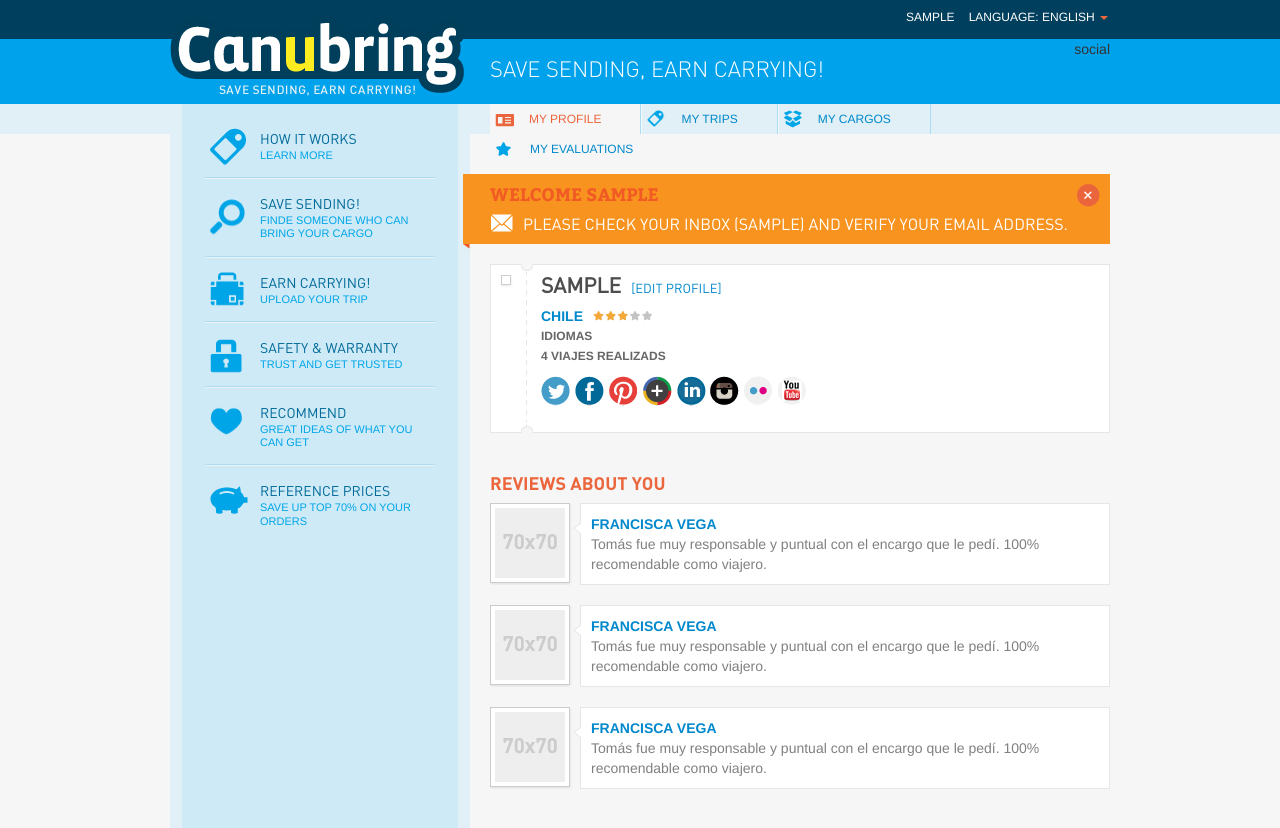
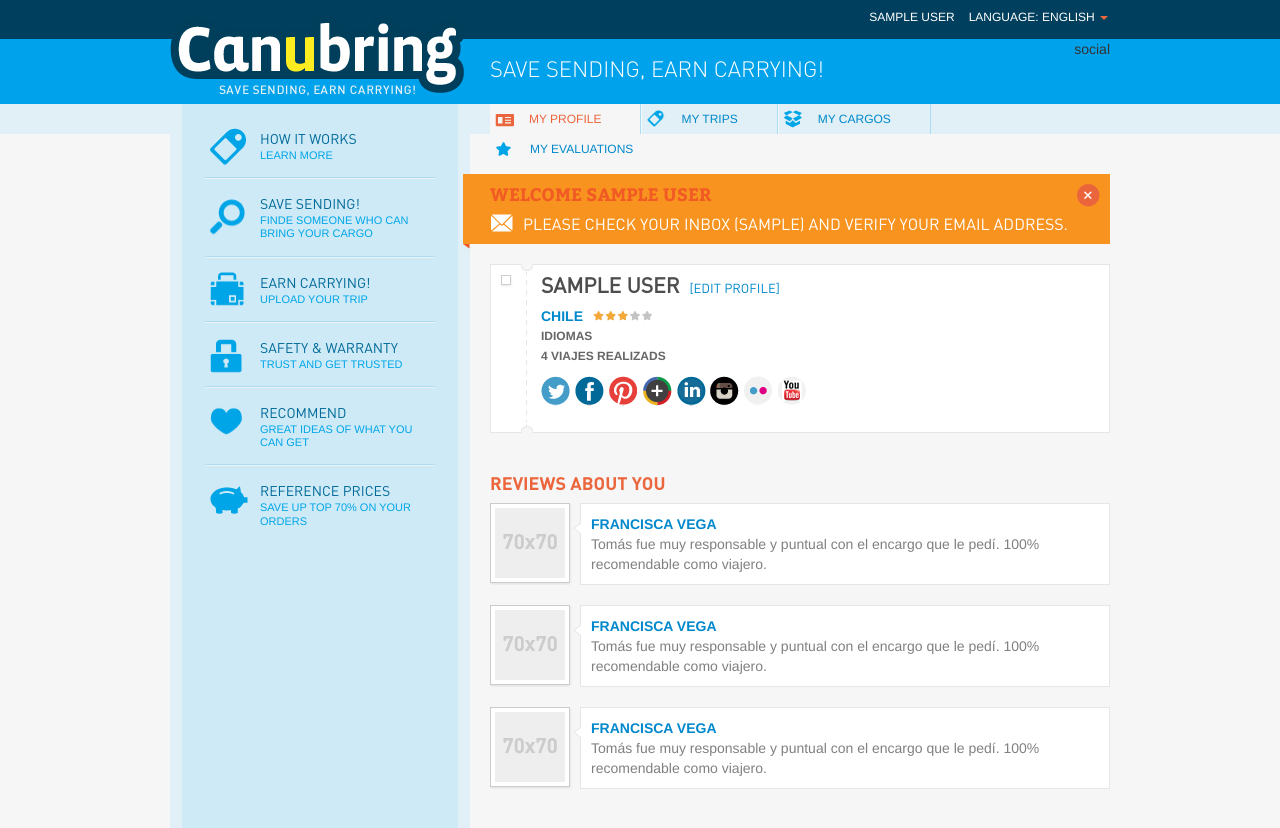
Before and after one commit to nabucosound/canubring, a Django app: page /my/profile/ in a window 1280 px wide. Shown: the top 828 px of the page. Run offline with Django 3.2, Linux system fonts and the light colour scheme; the visitor is signed in with stand-in values (Sample User, id 1); some libraries are stand-ins or nearby versions.

Commit message:
Full name on header and profile page. Show actual user trips list on trips page

```diff
--- a/website/templates/header.html
+++ b/website/templates/header.html
@@ -31,7 +31,7 @@
               {% if user.is_authenticated %}
               <ul class="nav nav-pills login pull-right">
                 <li>
-                <a href="#">{{ user.username }}</a>
+                <a href="#">{{ user.get_full_name }}</a>
                 </li>
               </ul>
               {% else %}
--- a/website/templates/new_trip_leg.html
+++ b/website/templates/new_trip_leg.html
@@ -12,7 +12,7 @@
       <input type="text" name="destination_dt" class="datepicker input-medium input-canubring" placeholder="arrival date" />
     </div>
 
-    <input type="hidden" name="user" value="/api/v1/user/1/">
+    <input type="hidden" name="user" value="/api/v1/user/{{ user.id }}/">
 
     <div class="control-group">
 
--- a/website/templates/profile.html
+++ b/website/templates/profile.html
@@ -3,7 +3,7 @@
 {% block content %}
 <div class="welcome-box">
   <div class="inner">
-    <h3>Welcome {{ user.username }}</h3>
+    <h3>Welcome {{ user.get_full_name }}</h3>
     <div class="media"><img src="{{ STATIC_URL }}img/ico_mail.png" alt="" title="" class="pull-left media-object"><h4 class="media-body">Please check your inbox ({{ user.username }}) and verify your email address.</h4></div>
     <span class="close-box"><a href="#" title="">cerrar</a></span>
     <span class="fold"></span>
@@ -15,7 +15,7 @@
     <img class="media-object img-polaroid pull-left" src="{{ user.userprofile.square.url }}">
     <span class="sep-holes"></span>
     <div class="media-body">
-      <h1>{{ user.username }}<small><a href="#">[edit profile]</a></small></h1>
+      <h1>{{ user.get_full_name }}<small><a href="#">[edit profile]</a></small></h1>
       <p class="country"><a href="#" title="">Chile</a><span class="stars three"></span></p>
       <p class="language">idiomas</p>
       <p class="trips">4 viajes realizads</p>
--- a/website/views.py
+++ b/website/views.py
@@ -1,7 +1,5 @@
 import datetime
 from django.shortcuts import render
-
-from trips.models import Trip
 
 
 def home(request, template):
@@ -14,8 +12,8 @@
 
 def trips(request, template):
     ctxt = dict()
-    ctxt['current_trips'] = Trip.objects.filter(departure_dt__gt=datetime.datetime.now())
-    ctxt['past_trips'] = Trip.objects.filter(departure_dt__lte=datetime.datetime.now())
+    ctxt['current_trips'] = request.user.trip_set.filter(departure_dt__gt=datetime.datetime.now())
+    ctxt['past_trips'] = request.user.trip_set.filter(departure_dt__lte=datetime.datetime.now())
     return render(request, template, ctxt)
 
 def new_trip(request, template):
```
